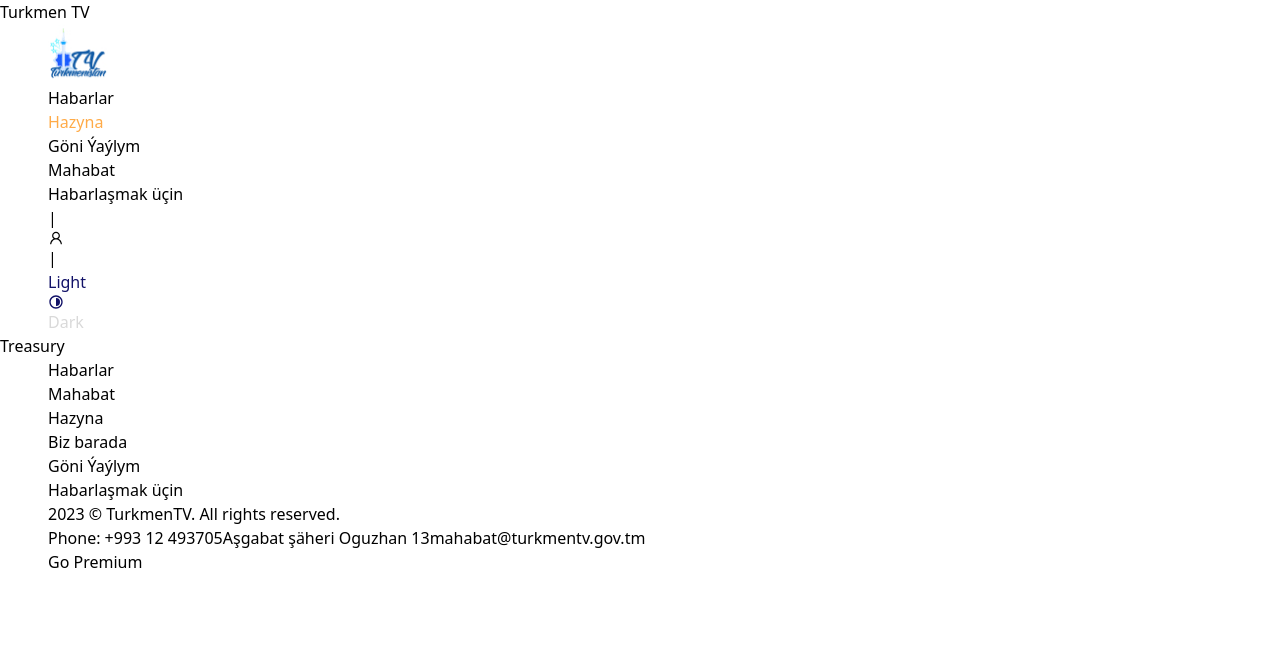
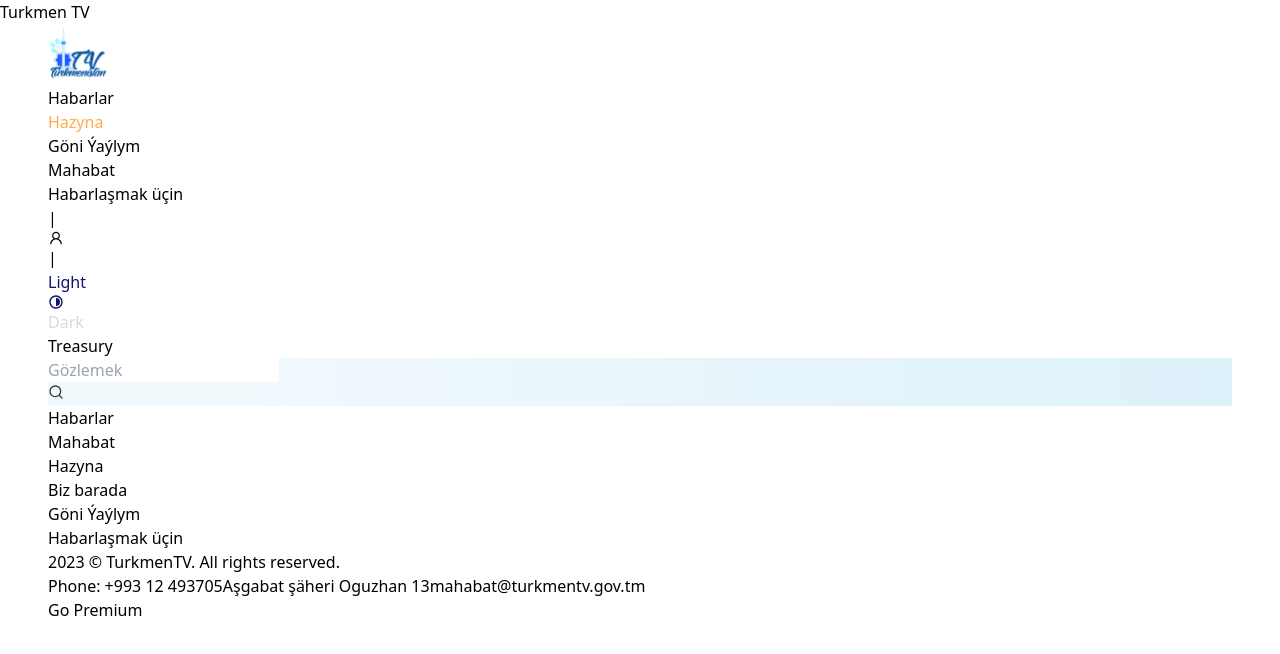
Before and after one commit to Kakabay/next-mhb, a Next.js app: page /main/treasury in a window 1280 px wide. Shown: the top 654 px of the page. Built offline with nearby package versions, Linux system fonts and the light colour scheme; a web font is replaced by a local one.

Commit message:
searchbar

```diff
--- a/app/main/treasury/page.tsx
+++ b/app/main/treasury/page.tsx
@@ -1,7 +1,14 @@
+import SearchBar from "@/components/SearchBar";
+
 const Treasury = () => {
   return (
-    <div>
-      <h1>Treasury</h1>
+    <div className="treasury">
+      <div className="container">
+        <div className="treasury-inner pt-8 pb-14">
+          <h1>Treasury</h1>
+          <SearchBar />
+        </div>
+      </div>
     </div>
   );
 };
--- /dev/null
+++ b/components/SearchBar.tsx
@@ -0,0 +1,35 @@
+"use client";
+
+import { FormEvent } from "react";
+import { FiSearch } from "react-icons/fi";
+
+const SearchBar = () => {
+  return (
+    <form
+      className=" border-2 border-[rgba(139, 218, 255, 0.24)] grid grid-cols-search"
+      style={{
+        background:
+          "linear-gradient(90.91deg, rgba(55, 171, 225, 0.07) 16.09%, rgba(55, 171, 225, 0.19) 115.87%)",
+      }}
+      onSubmit={(e: FormEvent) => e.preventDefault()}
+    >
+      <div>
+        <input
+          type="text"
+          className="font-redhat py-[10px] px-5 placeholder:text-[#373737] border-r border-white text-[#373737] w-full h-full bg-transparent text-lg outline-none"
+          placeholder="Gözlemek"
+        />
+      </div>
+      <button className="flex items-center justify-center px-4 py-2">
+        <FiSearch
+          height={20}
+          width={20}
+          color="#373737"
+          className="block w-[22px] h-[22px]"
+        />
+      </button>
+    </form>
+  );
+};
+
+export default SearchBar;
--- a/tailwind.config.js
+++ b/tailwind.config.js
@@ -21,6 +21,7 @@ export const theme = {
     gridTemplateColumns: {
       home_custom: "56% 44%",
       footer: "70% 30%",
+      search: "1fr 70px",
     },
     height: {
       home: "calc(100vh - 51px)",
```
